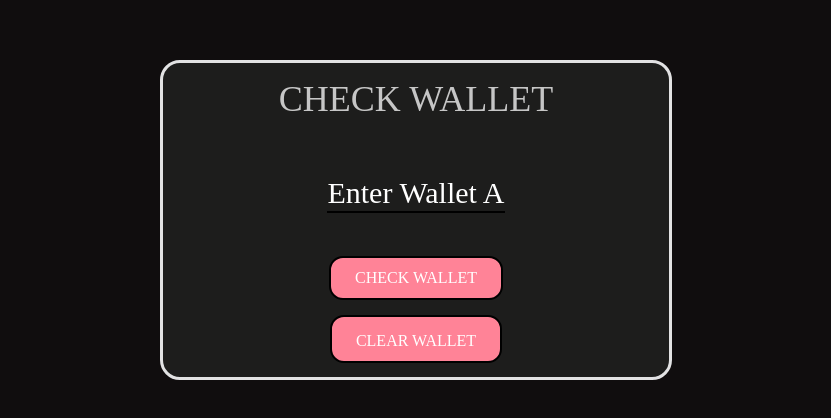
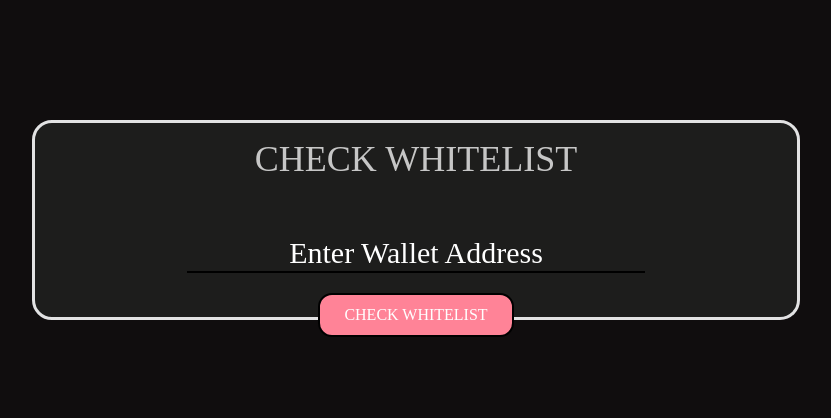
Before and after one commit to LEON-coder/wallet-checking, a website: page index.html in a window 1280 px wide. Shown: the part 180-598 px from the top of the page, without its empty margins (224-1055 px from the left). Drawn offline with Linux system fonts and the light colour scheme.

Commit message:
Крректировка главного блока сайта

```diff
--- a/index.html
+++ b/index.html
@@ -22,7 +22,7 @@
 	<div class="absolute overflow-hidden h-screen z-10 w-screen flex justify-center items-center ">
 		<div class="bg-blue-300 h-64 w-[90%] md:w-[60%] border-[1px] border-black z-20">
 			<div class="flex justify-center pb-10">
-				<p class=" py-4 text-3xl md:text-4xl">CHECK WALLET </p>
+				<p class=" py-4 text-3xl md:text-4xl">CHECK WHITELIST </p>
 			</div>
 			<div id="text-result-find"></div>
 			<div class=" flex justify-center">
@@ -30,15 +30,15 @@
 					class=" w-[80%] md:w-[60%] border-b-[2px] bg-transparent outline-none text-xl md:text-3xl text-center placeholder-white border-black "
 					placeholder="Enter Wallet Address" spellcheck="false">
 			</div>
-			<button class="pt-8 flex justify-center mx-auto hover:scale-110 duration-300" id="result">
-				<p class="py-2 px-14 bg-pink-300 border-2 border-black">CHECK WALLET </p>
-			</button>
-			<button class="pt-8 flex justify-center mx-auto hover:scale-110 duration-300" id="clear">
-				<p class="py-2 px-14 bg-pink-300 border-2 border-black" id="clear">CLEAR WALLET </p>
-			</button>
+			<div class="button-wrapper">
+				<button class="pt-8 flex justify-center mx-auto hover:scale-110 duration-300" id="result">
+					<p class="py-2 px-14 bg-pink-300 border-2 border-black">CHECK WHITELIST </p>
+				</button>
+
+
+			</div>
 		</div>
-	</div>
-	<script src="next/chunks/search.js"></script>
+		<script src="next/chunks/search.js"></script>
 </body>
 
 </html>
--- a/next/chunks/search.js
+++ b/next/chunks/search.js
@@ -168,11 +168,11 @@ let arr = [
 function search() {
 	for (let i = 0; i < arr.length; i++) {
 		if (inputField.value == arr[i]) {
-			textResultFind.innerHTML = "Кошелёк найден";
+			textResultFind.innerHTML = "wallet founded";
 		}
 
 		if (inputField.value == '') {
-			textResultFind.innerHTML = "Введите номер кошелька";
+			textResultFind.innerHTML = "input number wallet";
 		}
 	}
 }
```
Also changed, not shown: next/css/a5b22dcf8f6cef39.css.
